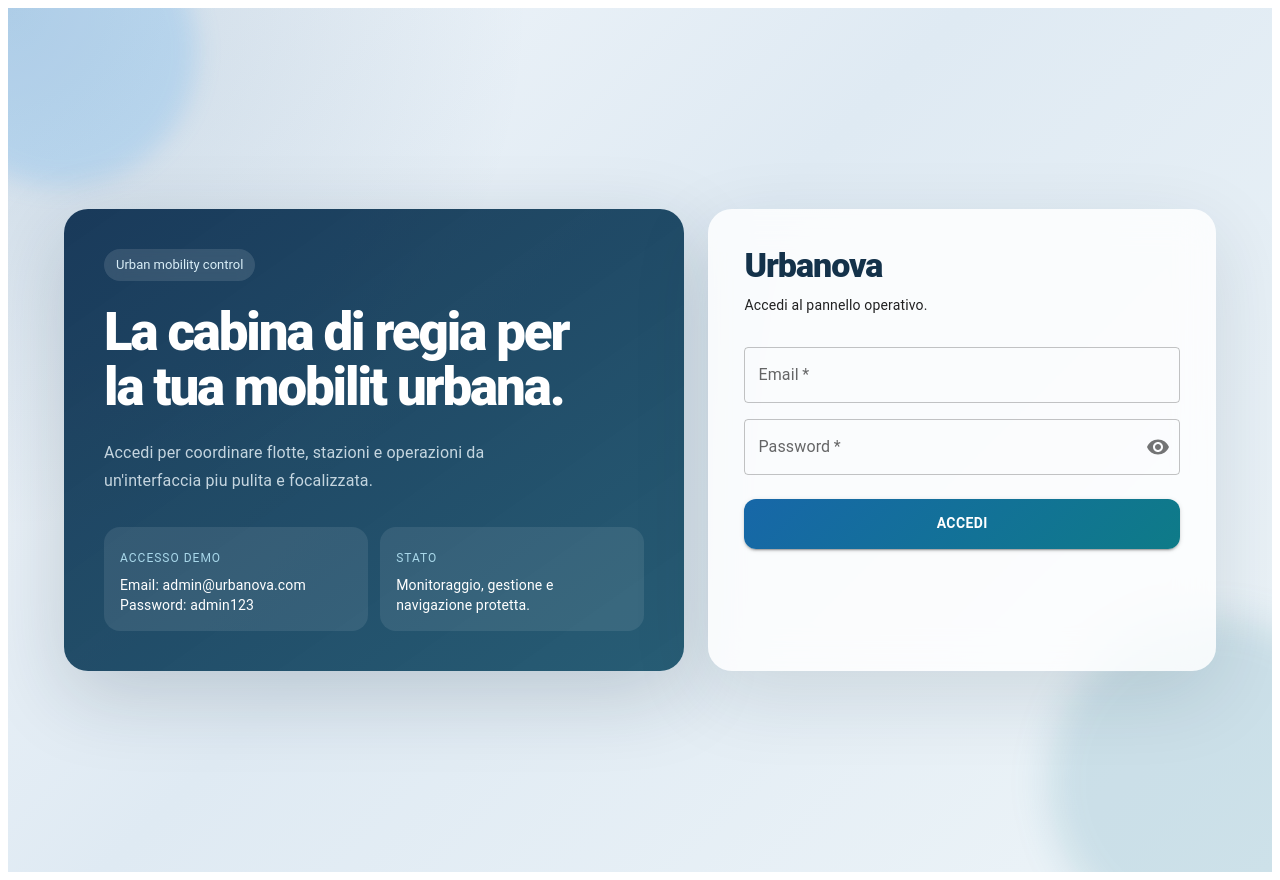
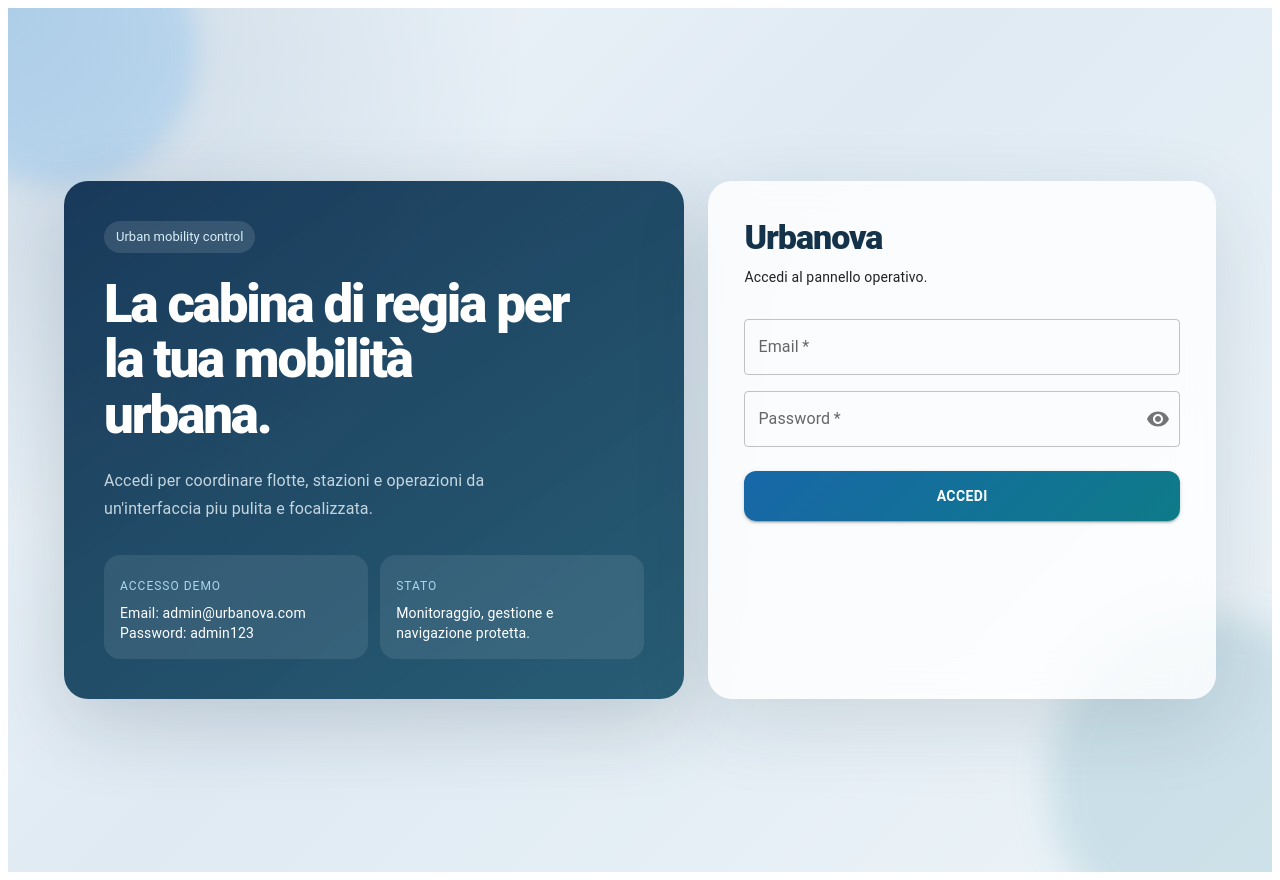
Before and after one commit to MarcoSegatoCodes/Urbanova, a React (Vite) app: page / in a window 1280 px wide. Built offline with nearby package versions, Linux system fonts and the light colour scheme.

Commit message:
2: debug

```diff
--- a/src/login.tsx
+++ b/src/login.tsx
@@ -163,7 +163,7 @@ function LoginForm() {
                   maxWidth: 480,
                 }}
               >
-                La cabina di regia per la tua mobilit urbana.
+                La cabina di regia per la tua mobilità urbana.
               </Typography>
               <Typography
                 variant="body1"
```
